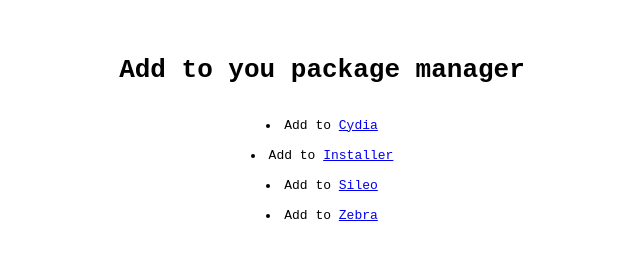
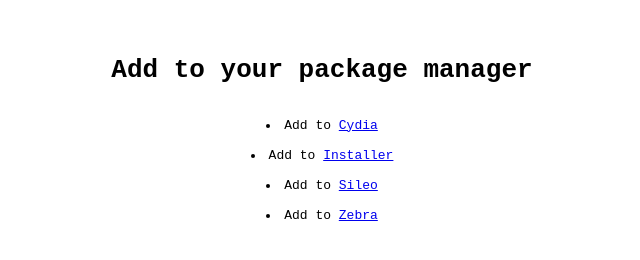
Before and after one commit to theredspecial0/repo, a plain HTML site: page index.html in a window 1280 px wide. Shown: the whole page, without its empty margins (318-958 px from the left). Drawn offline with Linux system fonts and the light colour scheme.

Commit message:
index_update_3

```diff
--- a/index.html
+++ b/index.html
@@ -1,6 +1,6 @@
 <pre><center>
 <title>TheRedSpecial's Repo</title> <!-- Change this to your alias or repo name! -->
-<h1>Add to you package manager</h1> <!-- Change this to your alias or repo name! -->
+<h1>Add to your package manager</h1> <!-- Change this to your alias or repo name! -->
 <li>Add to <a class="btn btn-sm btn-default" href="cydia://url/https://cydia.saurik.com/api/share#?source=https://theredspecial0.github.io/repo/">Cydia</a></li> <!-- Put your repo URL in REPLACEHERE, remove this comment. -->
 <li>Add to <a class="btn btn-sm btn-default" href="installer://add/https://theredspecial0.github.io/repo/">Installer</a></li> <!-- Put your repo URL in REPLACEHERE, remove this comment. -->
 <li>Add to <a class="btn btn-sm btn-default" href="sileo://source/https://theredspecial0.github.io/repo/">Sileo</a></li> <!-- Put your repo URL in REPLACEHERE, remove this comment. -->
```
